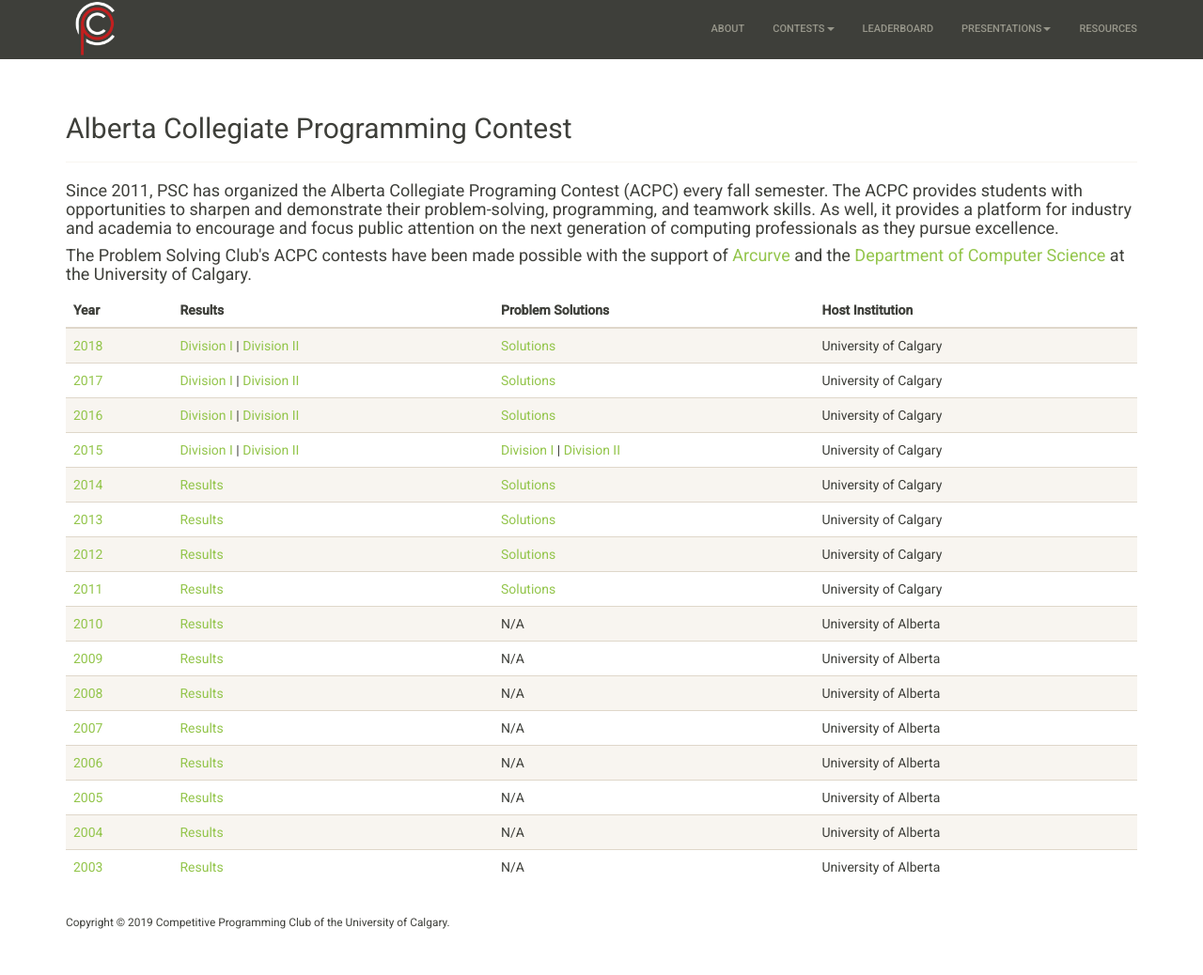
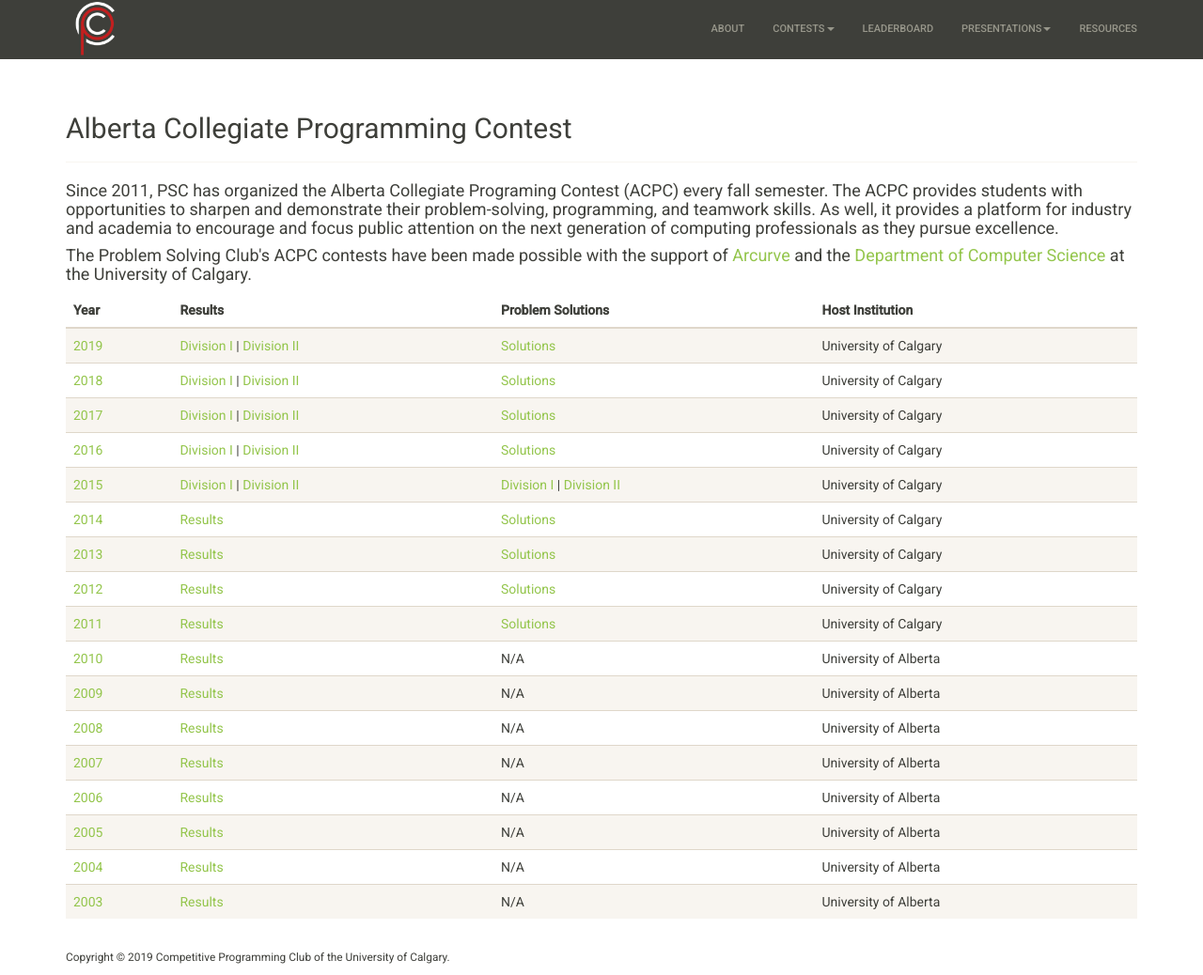
Before and after one commit to ProblemSolvingClub/psc-website, a Jekyll site: the page built from contests/acpc/index.html, in a window 1280 px wide and 1038 px high. Shown: the whole window at 94% size. Built offline with Jekyll 4.4.1, drawn with Linux system fonts in a browser that asks for light colours; nearby versions of some CDN libraries.

Commit message:
uploaded acpc19 solutions and test data

```diff
--- a/contests/acpc/index.html
+++ b/contests/acpc/index.html
@@ -32,7 +32,23 @@ title: ACPC
       </tr>
     </thead>
     <tbody>
-	  <tr>
+      <tr>
+        <td>
+          <a href="/contests/acpc/2019">2019</a>
+        </td>
+        <td>
+          <a href="http://cpc.cpsc.ucalgary.ca/acpc/2019/contest/div1/scores.php">Division I</a>
+          |
+          <a href="http://cpc.cpsc.ucalgary.ca/acpc/2019/contest/div2/scores.php">Division II</a>
+        </td>
+        <td>
+	  <a href="2019/files/acpc19.tar.gz">Solutions</a>
+        </td>
+        <td>
+          University of Calgary
+        </td>
+      </tr>
+      <tr>
         <td>
           <a href="/contests/acpc/2018">2018</a>
         </td>
@@ -42,7 +58,7 @@ title: ACPC
           <a href="https://acpc18.kattis.com/standings?filter=1773">Division II</a>
         </td>
         <td>
-			<a href="/acpc/2018/files/acpc2018solutions.pdf">Solutions</a>
+	  <a href="/acpc/2018/files/acpc2018solutions.pdf">Solutions</a>
         </td>
         <td>
           University of Calgary
@@ -58,7 +74,7 @@ title: ACPC
           <a href="https://acpc16.kattis.com/standings?filter=952">Division II</a>
         </td>
         <td>
-			<a href="/acpc/2017/files/acpc2017solutions.pdf">Solutions</a>
+	  <a href="/acpc/2017/files/acpc2017solutions.pdf">Solutions</a>
         </td>
         <td>
           University of Calgary
```
Also changed, not shown: 1 other file.
